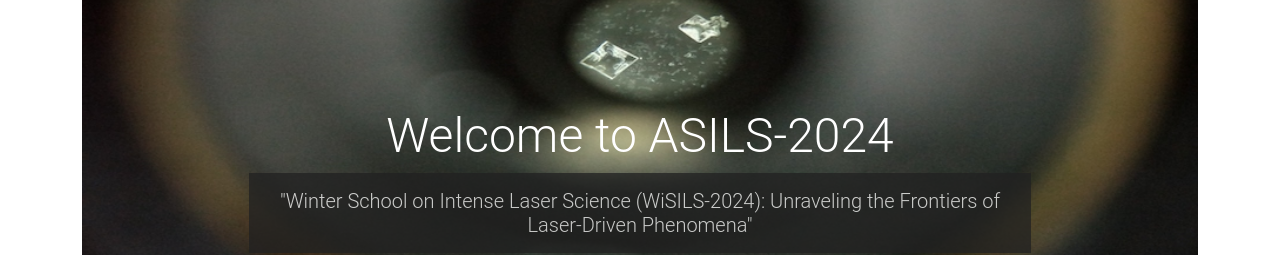
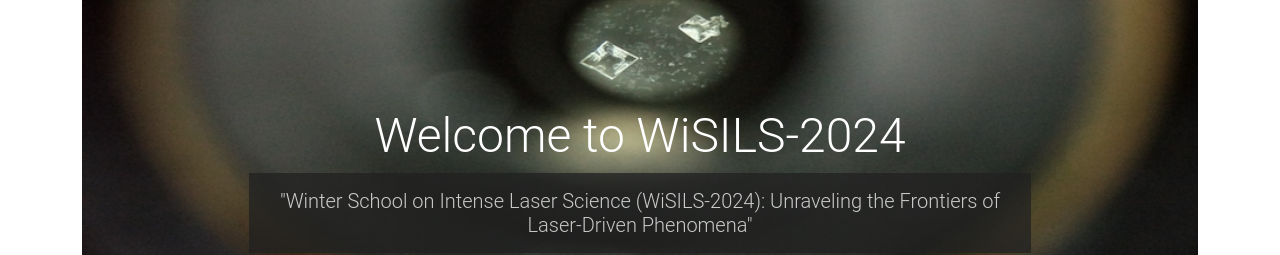
Before and after one commit to avadhesh3824/WISILS, a plain HTML site: page index.html in a window 1280 px wide. Shown: the part 388-643 px from the top of the page. Drawn offline with nearby package versions, Linux system fonts and the light colour scheme.

Commit message:
Update index.html

```diff
--- a/index.html
+++ b/index.html
@@ -166,7 +166,7 @@ font-size: 18px;
                 <div class="carousel-item active">
                     <img src="img/slider/slider1.png" class="d-block w-100" alt="...">
                     <div class="carousel-caption d-none d-md-block">
-<h1 class="display-5">Welcome to ASILS-2024</h1>
+<h1 class="display-5">Welcome to WiSILS-2024</h1>
                         <h5 class="bg-dark text-white opacity-75 p-3">"Winter School on Intense Laser Science (WiSILS-2024): Unraveling the Frontiers of Laser-Driven Phenomena"
                         </h5>
                     </div>
```
